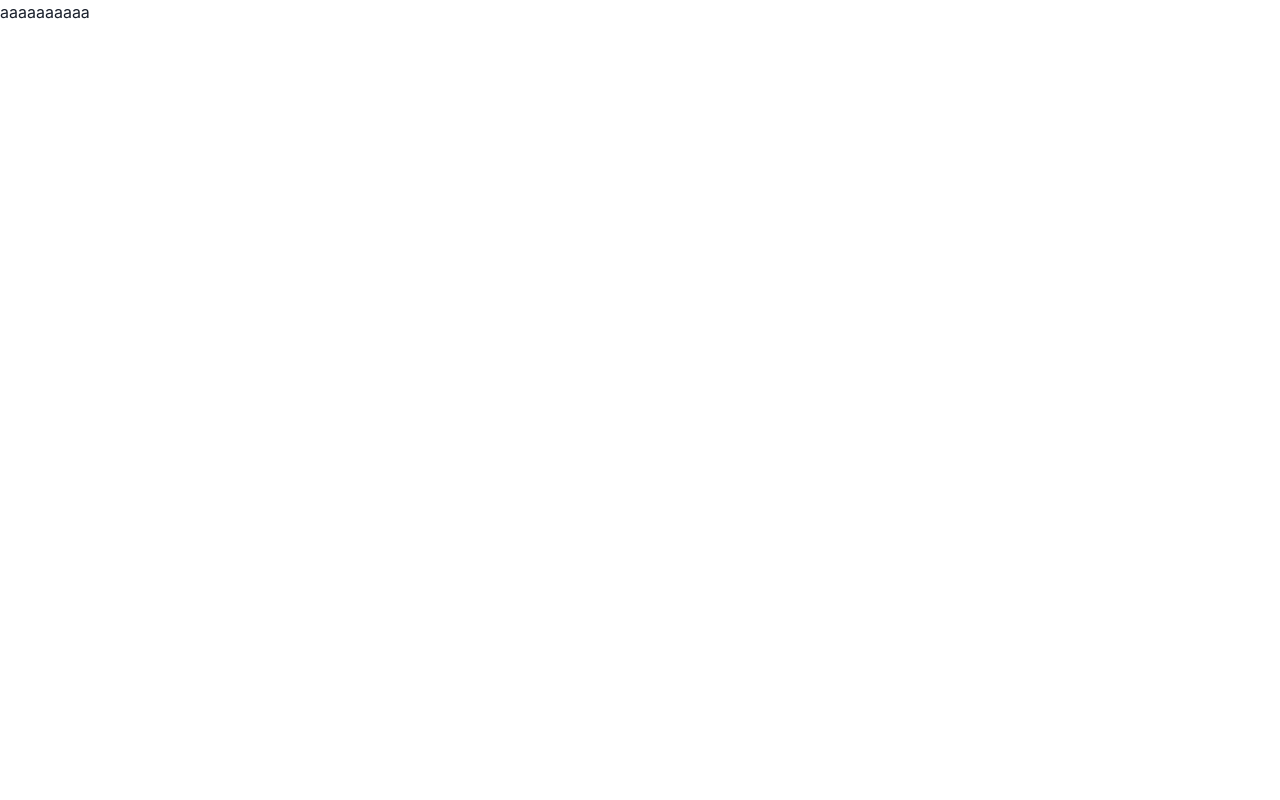
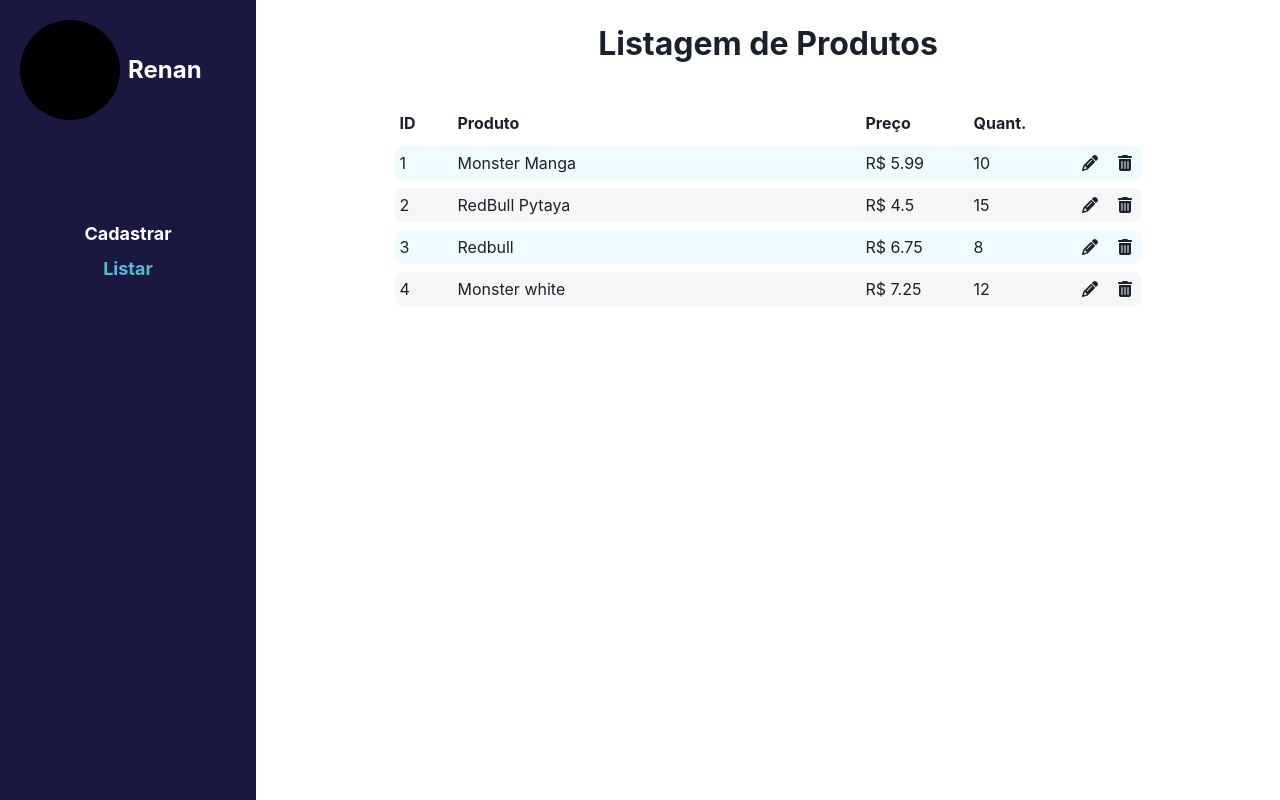
Before and after one commit to GuilhermeNairne/ControleEstoqueFront, a React (Create React App) app: page / in a window 1280 px wide. Built offline with nearby package versions, Linux system fonts and the light colour scheme.

Commit message:
Add files via upload

```diff
--- a/package.json
+++ b/package.json
@@ -6,6 +6,11 @@
     "@chakra-ui/react": "^2.8.2",
     "@emotion/react": "^11.11.4",
     "@emotion/styled": "^11.11.0",
+    "@fortawesome/fontawesome-svg-core": "^6.5.1",
+    "@fortawesome/free-brands-svg-icons": "^6.5.1",
+    "@fortawesome/free-regular-svg-icons": "^6.5.1",
+    "@fortawesome/free-solid-svg-icons": "^6.5.1",
+    "@fortawesome/react-fontawesome": "^0.2.0",
     "@testing-library/jest-dom": "^5.17.0",
     "@testing-library/react": "^13.4.0",
     "@testing-library/user-event": "^13.5.0",
@@ -13,6 +18,7 @@
     "@types/node": "^16.18.87",
     "@types/react": "^18.2.64",
     "@types/react-dom": "^18.2.21",
+    "font-awesome-icons": "^1.6.0",
     "framer-motion": "^11.0.8",
     "react": "^18.2.0",
     "react-dom": "^18.2.0",
--- a/src/App.tsx
+++ b/src/App.tsx
@@ -5,11 +5,11 @@
 } from '@chakra-ui/react'
 import { Home } from './Home';
 
-const { Button } = chakraTheme.components
+const { Container } = chakraTheme.components
 
 const theme = extendBaseTheme({
   components: {
-    Button,
+    Container,
   },
 })
 
--- /dev/null
+++ b/src/Components/cadastrar.tsx
@@ -0,0 +1,73 @@
+import { Button, Center, Flex, HStack, Stack, Text } from "@chakra-ui/react";
+import { CustonInput } from "./customInput";
+import { faClose } from '@fortawesome/free-solid-svg-icons';
+import { faSave } from '@fortawesome/free-solid-svg-icons';
+import { FontAwesomeIcon } from "@fortawesome/react-fontawesome";
+import { useState } from "react";
+
+interface Form {
+    nome: string;
+    categoria: string;
+    preco: number;
+    quantidade: number;
+}
+
+export function Cadastrar() {
+    const [form, setForm] = useState<Form>({
+        nome: '',
+        categoria: '',
+        preco: 0,
+        quantidade: 0,
+      })
+
+      const handleInputChange = (fieldName: keyof Form, value: string | number) => {
+        setForm((prevForm) => ({ ...prevForm, [fieldName]: value }));
+      };
+
+      function handleSave() {
+
+      }
+
+
+    return (
+        <Flex flexDir={'column'}>
+            <Text color={'#1A1741'} fontSize={'xx-large'} fontWeight={'bold'} textAlign={'center'}>Cadastrar Produtos</Text>
+        <Center mt={'50px'} display={'flex'} flexDir={'column'}>
+            <Stack spacing={5}>
+                <CustonInput
+                    onChangeText={(value) => handleInputChange('nome', value)}
+                    name="Nome"
+                    placeHolder="Informe o nome do produto"/>
+                <CustonInput
+                     onChangeText={(value) => handleInputChange('categoria', value)}
+                    name="Categoria"
+                    placeHolder="Informe a categoria do produto"
+                    />
+                <CustonInput
+                    onChangeText={(value) => handleInputChange('preco', value)}
+                    name="Preço"
+                    placeHolder="Informe o preço do produto"/>
+                <CustonInput
+                    onChangeText={(value) => handleInputChange('quantidade', value)}
+                    name="Quantidade"
+                    placeHolder="Informe a quantidade do produto"/>
+            </Stack>
+
+            <HStack mt={'30px'}>
+                <Button leftIcon={
+                   <FontAwesomeIcon icon={faClose} color="white" size="lg"/>
+                } borderRadius={'20px'} borderColor={'white'} borderWidth={'1px'} w={'150px'} h={'30px'} bg={'#1A1741'}>
+                    <Text color={'white'} fontWeight={'bold'}>Cancelar</Text>
+                </Button>
+                <Button
+                onClick={handleSave}
+                leftIcon={
+                    <FontAwesomeIcon icon={faSave} color="white" size="lg"/>
+                } borderRadius={'20px'} borderColor={'white'} borderWidth={'1px'} w={'150px'} h={'30px'} bg={'#1A1741'}>
+                    <Text color={'white'} fontWeight={'bold'}>Cadastrar</Text>
+                </Button>
+            </HStack>
+        </Center>
+        </Flex>
+    )
+}
--- /dev/null
+++ b/src/Components/customInput.tsx
@@ -0,0 +1,25 @@
+import { HStack, Input, Stack, Text } from "@chakra-ui/react";
+
+interface Props {
+    name: string;
+    placeHolder: string;
+    onChangeText: (value: string | number) => void;
+}
+
+export function CustonInput({name, placeHolder, onChangeText}: Props) {
+    return (
+        <HStack>
+            <Text color={'black'} textAlign={'right'} w={'100px'} fontWeight={'bold'}>{name}</Text>
+            <Input
+                placeholder={placeHolder}
+                w={'400px'}
+                borderWidth={'1px'}
+                borderColor={'F2F2F2'}
+                borderRadius={'15px'}
+                p={'5px'}
+                bg={'#F2F2F2'}
+                onChange={(e) => onChangeText(e.target.value)}
+            />
+        </HStack>
+    )
+}
--- /dev/null
+++ b/src/Components/listar.tsx
@@ -0,0 +1,63 @@
+import { Center, Flex, HStack, Stack, Text } from "@chakra-ui/react";
+import { FontAwesomeIcon } from "@fortawesome/react-fontawesome";
+import { faPencilAlt } from '@fortawesome/free-solid-svg-icons';
+import { faTrashAlt } from '@fortawesome/free-solid-svg-icons';
+
+export function Listar() {
+    return (
+        <Flex flexDir={'column'} >
+        <Text fontSize={'xx-large'} fontWeight={'bold'} textAlign={'center'}>Listagem de Produtos</Text>
+
+        <Center mt={'40px'}>
+            <Stack>
+                <HStack h={'30px'} px={'5px'}  >
+                    <Text fontWeight={'bold'} w={'50px'}>ID</Text>
+                    <Text fontWeight={'bold'} w={'400px'}>Produto</Text>
+                    <Text fontWeight={'bold'} w={'100px'}>Preço</Text>
+                    <Text  fontWeight={'bold'} w={'100px'}>Quant.</Text>
+                </HStack>
+                {data.map((item, index) => (
+                    <HStack p={'5px'} borderRadius={'8px'} bg={index % 2 === 0 ? '#EEFCFF' : '#F6F6F6'}  >
+                        <Text w={'50px'}>{item.ID}</Text>
+                        <Text w={'400px'}> {item.Produto} </Text>
+                        <Text w={'100px'}> R$ {item.Preco} </Text>
+                        <Text  w={'100px'}> {item.Quantidade} </Text>
+                        <HStack w={'55px'} spacing={5}>
+                          <FontAwesomeIcon icon={faPencilAlt} />
+                          <FontAwesomeIcon icon={faTrashAlt} />
+                        </HStack>
+                    </HStack>
+                ))}
+            </Stack>
+        </Center>
+        </Flex>
+    )
+}
+
+const data =
+    [
+        {
+          "ID": 1,
+          "Produto": "Monster Manga",
+          "Preco": 5.99,
+          "Quantidade": 10
+        },
+        {
+          "ID": 2,
+          "Produto": "RedBull Pytaya",
+          "Preco": 4.50,
+          "Quantidade": 15
+        },
+        {
+          "ID": 3,
+          "Produto": "Redbull",
+          "Preco": 6.75,
+          "Quantidade": 8
+        },
+        {
+          "ID": 4,
+          "Produto": "Monster white",
+          "Preco": 7.25,
+          "Quantidade": 12
+        }
+      ]
--- a/src/Home.tsx
+++ b/src/Home.tsx
@@ -1,9 +1,50 @@
 import {
-    Text
+    Box,
+    Button,
+    Container,
+    Flex,
+    HStack,
+    Link,
+    Stack,
+    Text,
+
   } from '@chakra-ui/react'
+import { useState } from 'react'
+import { Listar } from './Components/listar'
+import { Cadastrar } from './Components/cadastrar'
 
 export function Home() {
+   const [tab, setTab] = useState<string>("listar")
+   console.log(tab)
+
+    function selectTab(tab: "cadastrar" | "listar") {
+        if(tab === 'cadastrar') {
+            setTab('cadastrar')
+        } else {
+            setTab('listar')
+        }
+    }
+
     return (
-        <Text>aaaaaaaaaa</Text>
+        <Flex  h={'100vh'}>
+            <Box p={'20px'} h={'100%'} w={'20%'} bg={'#1A1741'} shadow={5}>
+                <HStack>
+                    <Box w={'100px'} h={'100px'} borderRadius={'100%'} bg={'black'}/>
+                    <Text fontSize={'x-large'} fontWeight={'bold'} color={'white'}>Renan</Text>
+                </HStack>
+                <Stack mt={'100px'} alignItems={'center'}>
+                    <Button onClick={() => selectTab("cadastrar")}>
+                        <Text color={tab === 'cadastrar' ? '#54bcd1' : 'white'} fontSize={'large'} fontWeight={'bold'}>Cadastrar</Text>
+                    </Button>
+                    <Button onClick={() => selectTab("listar")}>
+                        <Text color={tab === 'listar' ? '#54bcd1' : 'white'} fontSize={'large'} fontWeight={'bold'}>Listar</Text>
+                    </Button>
+                </Stack>
+            </Box>
+
+            <Box p={'20px'} w={'80%'} h={'100%'} bg={'white'}>
+                {tab === 'cadastrar' ? <Cadastrar /> : <Listar />}
+            </Box>
+        </Flex>
     )
 }
```
Also changed, not shown: 1 other file (tests, documents, lock files or other folders).
